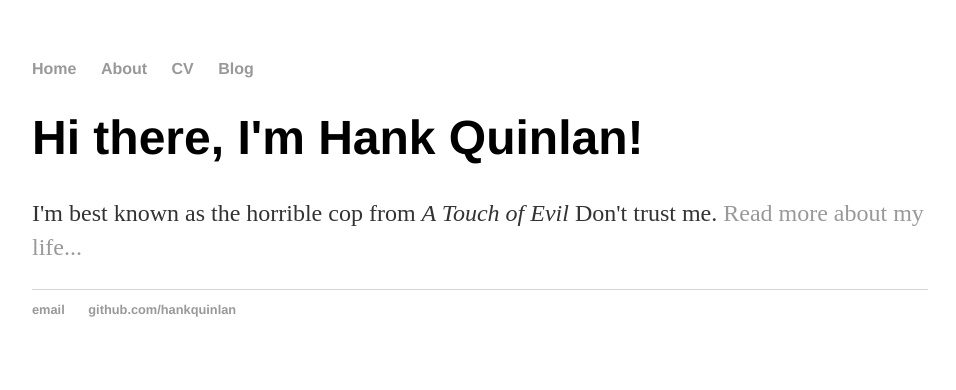
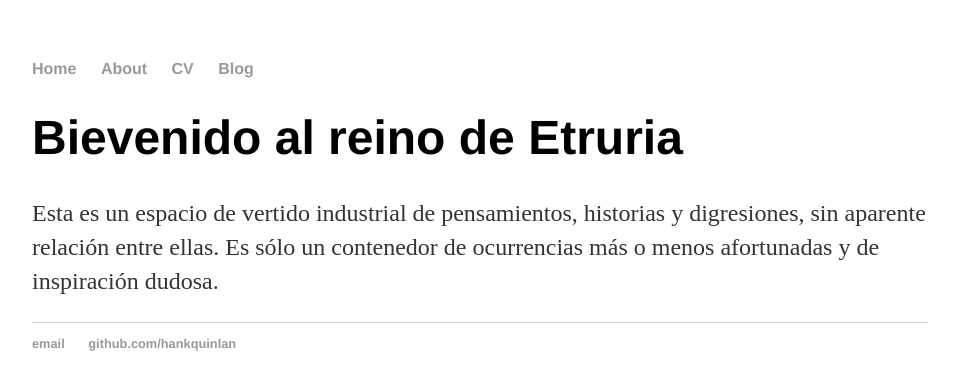
Before and after one commit to csastremos/csastremos.github.io, a Jekyll site: the page built from index.html, in a window 1280 px wide. Shown: the top 390 px of the page, without its empty margins (160-1116 px from the left). Built offline with Jekyll 4.4.1, drawn with Linux system fonts in a browser that asks for light colours.

Commit message:
Update index.html

```diff
--- a/index.html
+++ b/index.html
@@ -1,8 +1,10 @@
 ---
 layout: default
-title: Hank Quinlan, Horrible Cop
+title: Viaje al reino de Etruria
 ---
 <div class="blurb">
-	<h1>Hi there, I'm Hank Quinlan!</h1>
-	<p>I'm best known as the horrible cop from <em>A Touch of Evil</em> Don't trust me. <a href="/about">Read more about my life...</a></p>
+	<h1>Bievenido al reino de Etruria</h1>
+	<p>Esta es un espacio de vertido industrial de pensamientos, historias y digresiones, sin aparente relación entre ellas.
+	Es sólo un contenedor de ocurrencias más o menos afortunadas y de inspiración dudosa.
+	</p>
 </div><!-- /.blurb -->
```
